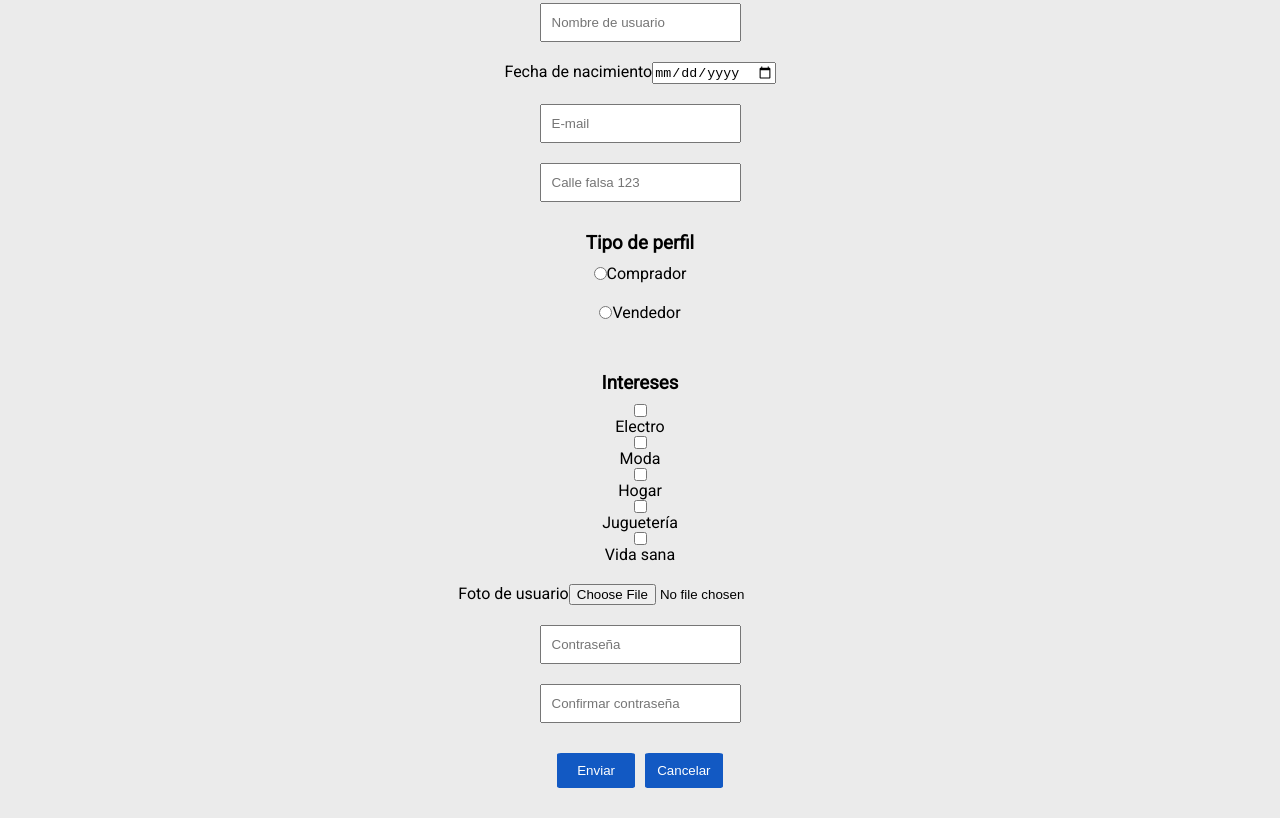
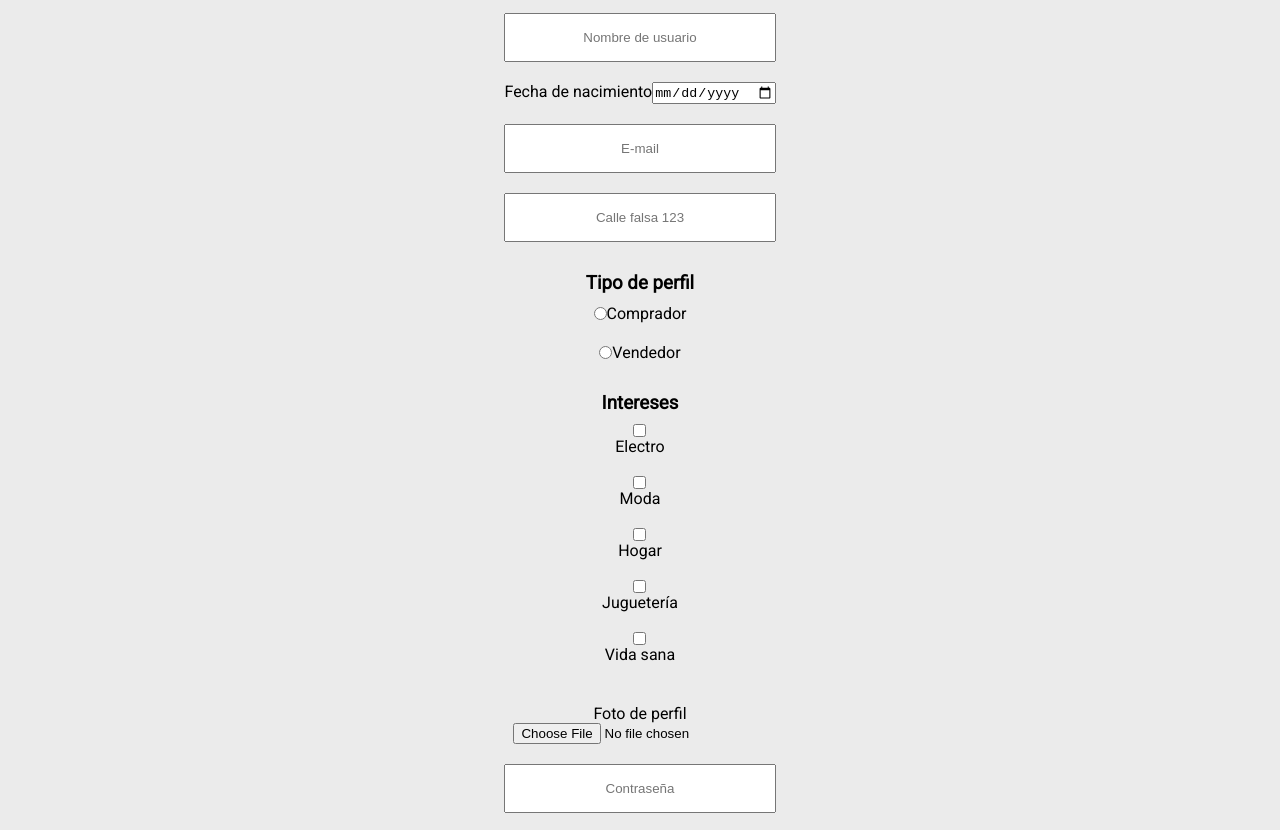
Before and after one commit to lvirginia/mercadoLiebre, a website: page views/register.html in a window 1280 px wide. Shown: the part 267-1097 px from the top of the page. Drawn offline with Linux system fonts and the light colour scheme; files whose address does not match are found by name.

Commit message:
arreglos

```diff
--- a/public/css/styles.css
+++ b/public/css/styles.css
@@ -29,7 +29,6 @@ header {
     padding: 5px;
     display: flex;
     align-items: center;
-    border-radius: 5%;
 }
 
 header p {
@@ -181,12 +180,18 @@ form div {
     display: flex;
     justify-content: center;
     margin-bottom: 20px;
-    border-radius: 15%;
     width: 100%;
 }
 
 .text-field {
-    padding: 10px;
+    padding: 15px;
+    text-align: center;
+    width: 100%;
+}
+
+.fechaNac {
+    display: flex;
+    justify-content: space-between;
 }
 
 .seccion {
@@ -203,14 +208,24 @@ form div {
     text-align: center;
 }
 
+.interes label {
+    margin-bottom: 20px;
+}
+
+.vend {
+    margin-bottom: 0px;
+}
+
 .fotoP {
     display: flex;
+    flex-direction: column;
     flex-wrap: wrap;
     justify-content: center;
+    align-items: center;
 }
 
 .botonForm {
-    width: 22%;
+    width: 100%;
     border-radius: 5%;
 }
 
@@ -218,23 +233,20 @@ form div {
     background-color: #0022AA;
 }
 
-.botones {
-    padding: 5px;
-}
-
 .botonSubmit {
     background-color: #1259c3;
     color: #FFF;
-    margin: 5px;
+    margin-right: 5px;
     border: none;
-    padding: 10px;
+    padding: 15px;
 }
 
 .botonReset {
     background-color: #1259c3;
     color: #FFF;
-    margin: 5px;
     border: none;
+    margin-left: 5px;
+    padding: 15px;
 }
 
 #formulario-login {
--- a/views/register.html
+++ b/views/register.html
@@ -71,7 +71,7 @@
             <div>
                 <input class="text-field" type="text" name="usuario" placeholder="Nombre de usuario">
             </div>
-            <div>
+            <div class="fechaNac">
                 <label for="nacimiento">Fecha de nacimiento</label>
                 <input type="date" id="nacimiento" name="nacimiento">
             </div>
@@ -88,14 +88,14 @@
                     <input type="radio" name="perfil" value="comprador" id="comprador">
                     <label for="comprador">Comprador</label>
                 </div>
-                <div>
+                <div class="vend">
                     <input type="radio" name="perfil" value="vendedor" id="vendedor">
                     <label for="vendedor">Vendedor</label>
                 </div>
 
             </div>
             <h3 class="seccion">Intereses</h3>
-            <div class="selecciones">
+            <div class="selecciones interes">
                 <input type="checkbox" name="intereses" value="electro" id="electro">
                 <label for="electro">Electro</label>
                 <input type="checkbox" name="intereses" value="moda" id="moda">
@@ -109,7 +109,7 @@
             </div>
 
             <div class="fotoP">
-                <label for="fotoPerfil">Foto de usuario</label>
+                <label for="fotoPerfil">Foto de perfil</label>
                 <input type="file" name="fotoPerfil">
             </div>
             <div>
```
